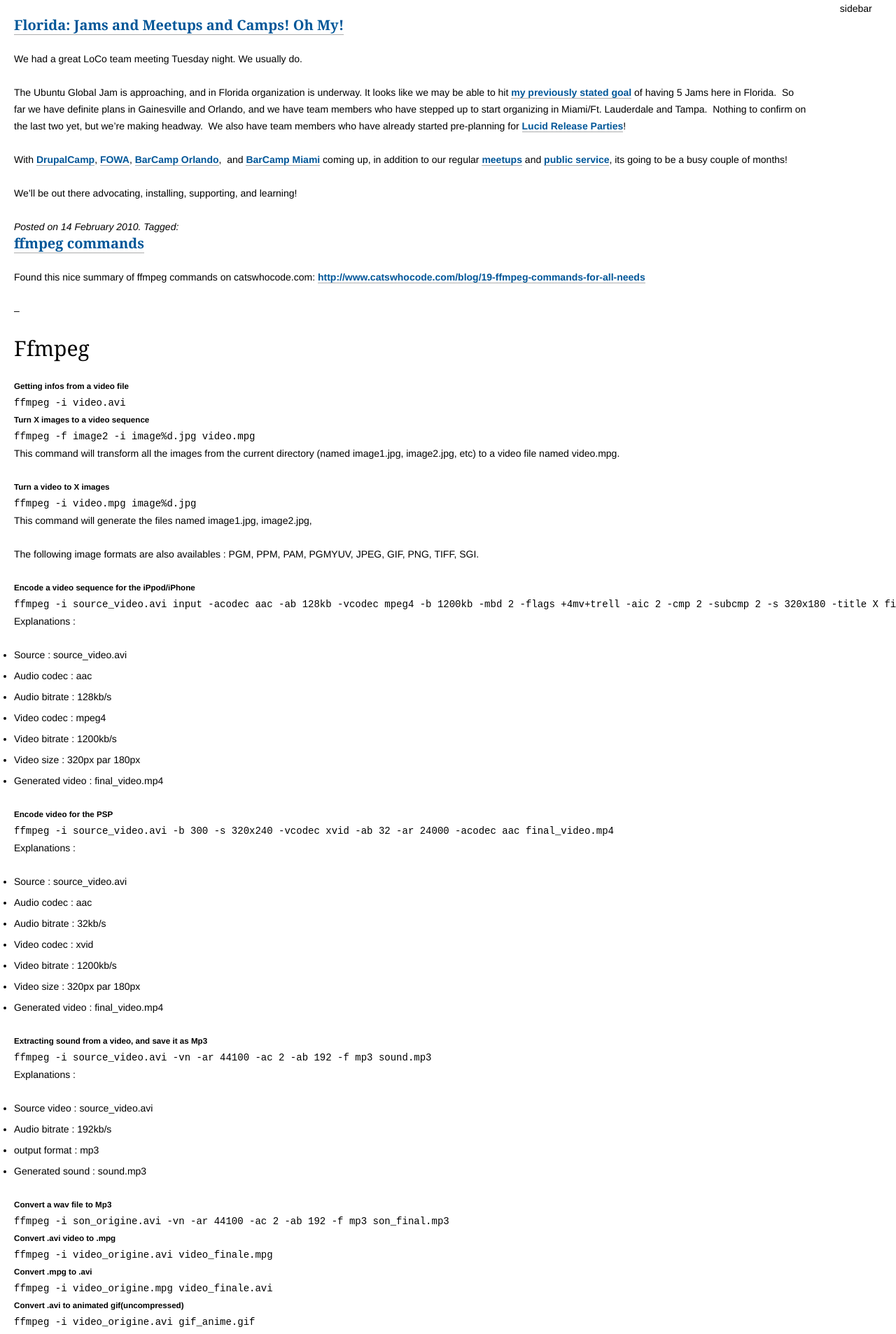
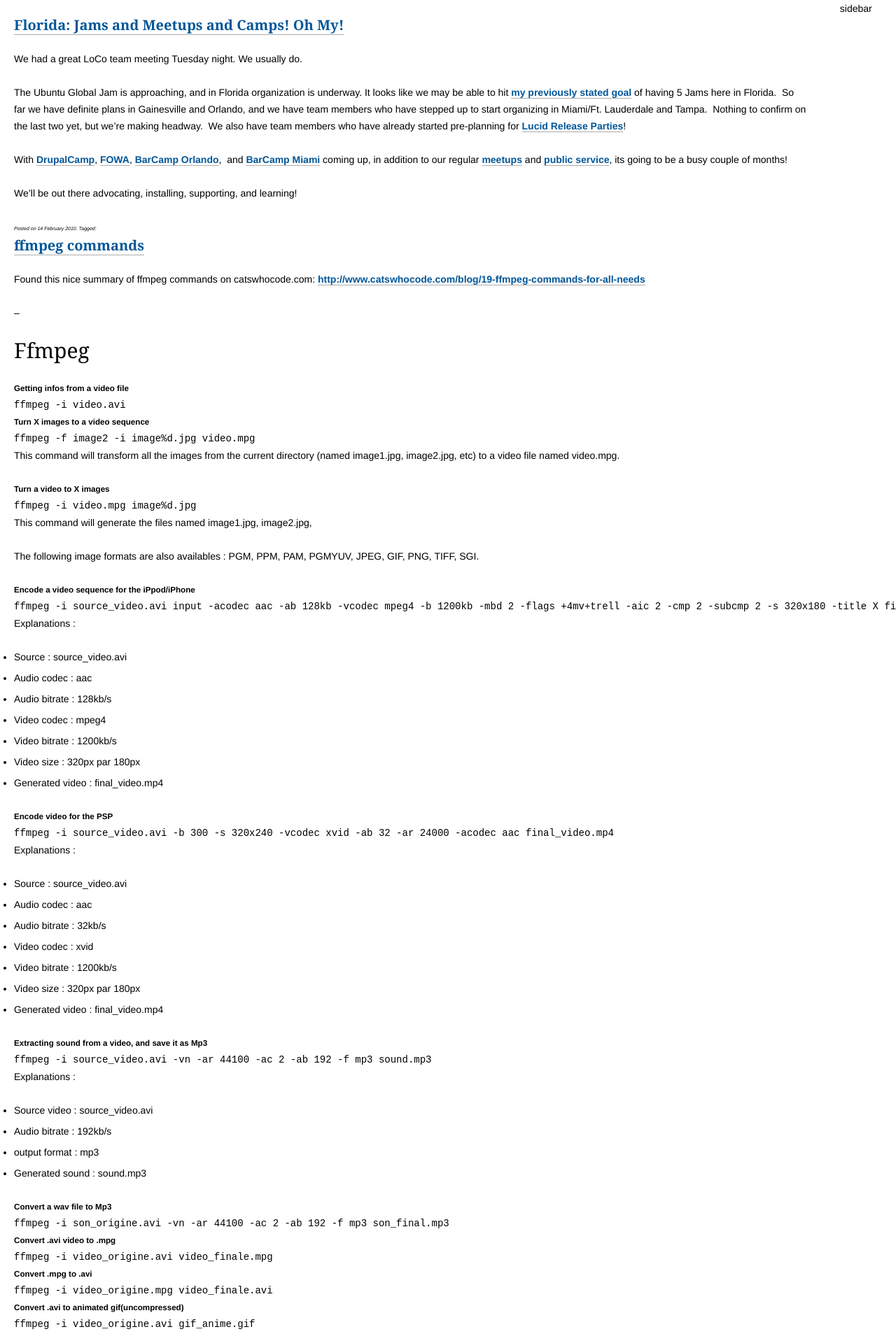
Before and after one commit to dantrevino/dantrevino.github.com, a Jekyll site: the page built from index.html, in a window 1280 px wide. Shown: the top 1907 px of the page at 70% size. Built offline with Jekyll 4.4.1, drawn with Linux system fonts in a browser that asks for light colours; Markdown is read by kramdown in place of the engine named in the settings.

Commit message:
css additions

```diff
--- a/css/1140.css
+++ b/css/1140.css
@@ -78,3 +78,11 @@
 img, object, embed {
 max-width: 100%;
 }
+
+.post-content {
+  padding: left 10px;
+}
+
+em {
+    font-size: .5em;
+  }
```
